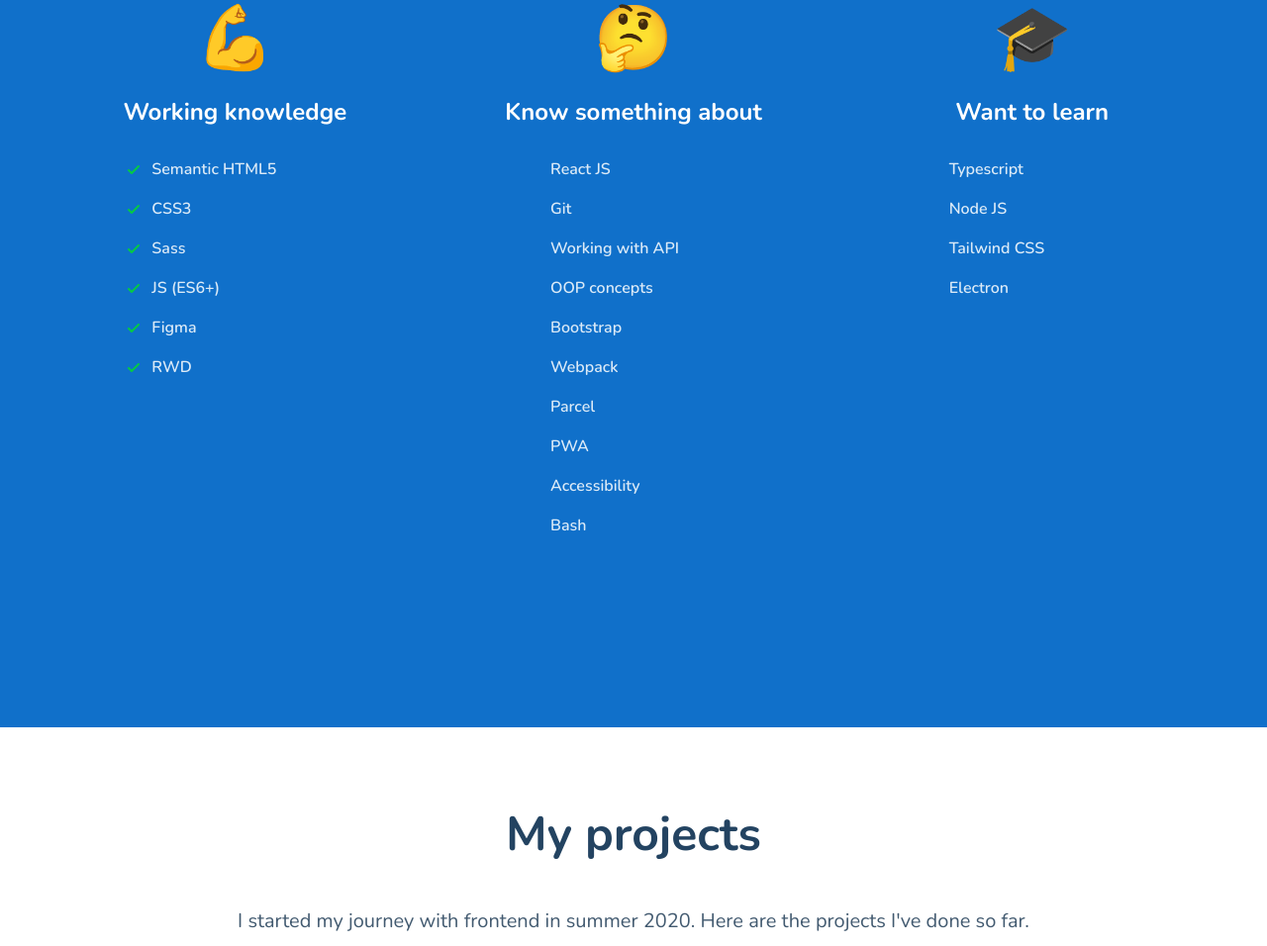
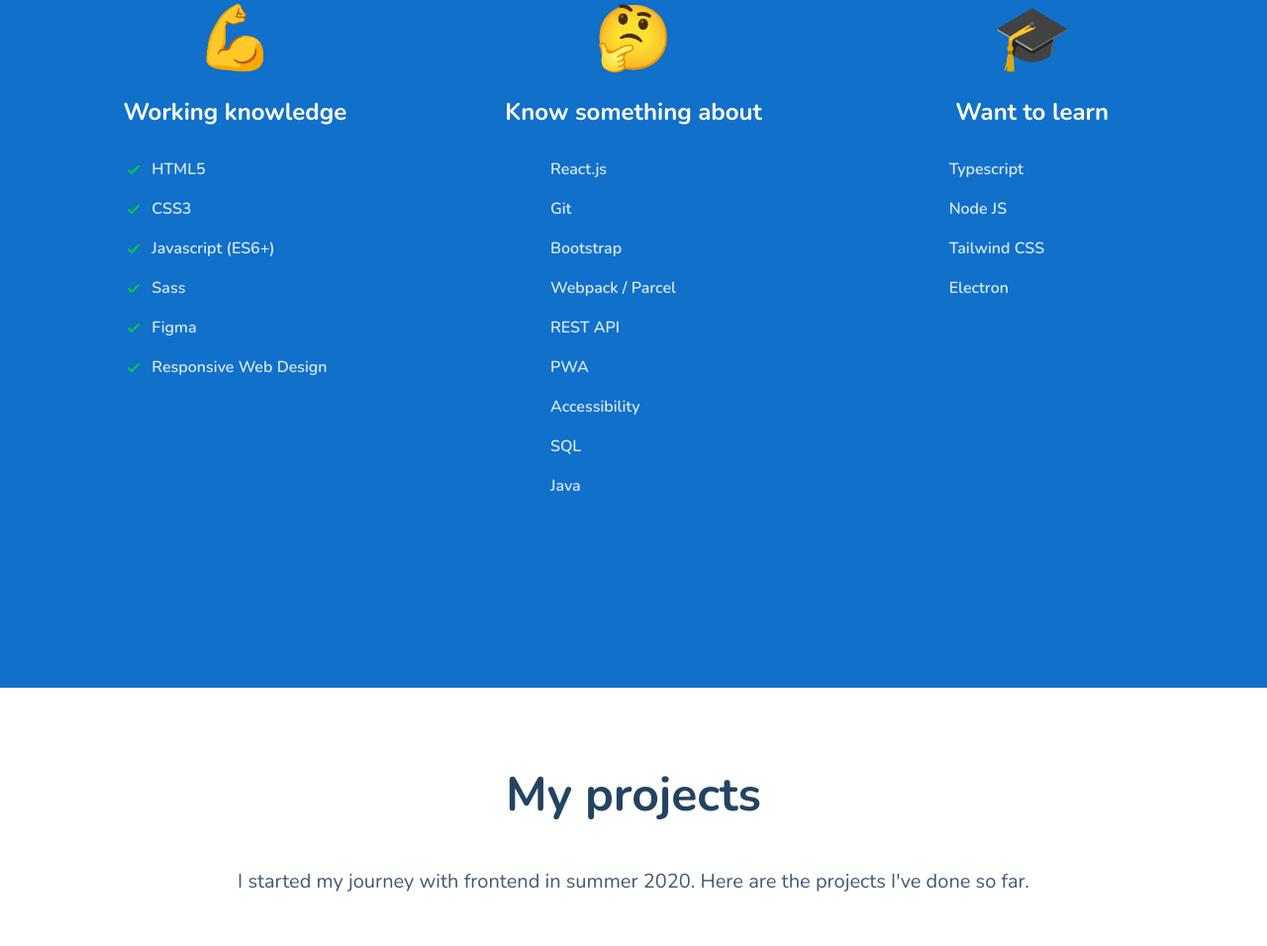
Before and after one commit to bartekrzesista/bartekrzesista.github.io, a website built with webpack: page src/pages/index.html in a window 1280 px wide. Shown: the part 1123-2079 px from the top of the page at 99% size. Built offline with nearby package versions, Linux system fonts and the light colour scheme; no server answers.

Commit message:
update skills list

```diff
--- a/src/pages/index.html
+++ b/src/pages/index.html
@@ -55,28 +55,27 @@
             <span class="skills__emoji">💪</span>
             <h3 class="skills__list-title">Working knowledge</h3>
             <ul class="skills__list skills__list--working">
-              <li class="skills__list-item">Semantic HTML5</li>
+              <li class="skills__list-item">HTML5</li>
               <li class="skills__list-item">CSS3</li>
+              <li class="skills__list-item">Javascript (ES6+)</li>
               <li class="skills__list-item">Sass</li>
-              <li class="skills__list-item">JS (ES6+)</li>
               <li class="skills__list-item">Figma</li>
-              <li class="skills__list-item">RWD</li>
+              <li class="skills__list-item">Responsive Web Design</li>
             </ul>
           </article>
           <article class="skills__segment">
             <span class="skills__emoji">🤔</span>
             <h3 class="skills__list-title">Know something about</h3>
             <ul class="skills__list skills__list--something">
-              <li class="skills__list-item">React JS</li>
+              <li class="skills__list-item">React.js</li>
               <li class="skills__list-item">Git</li>
-              <li class="skills__list-item">Working with API</li>
-              <li class="skills__list-item">OOP concepts</li>
               <li class="skills__list-item">Bootstrap</li>
-              <li class="skills__list-item">Webpack</li>
-              <li class="skills__list-item">Parcel</li>
+              <li class="skills__list-item">Webpack / Parcel</li>
+              <li class="skills__list-item">REST API</li>
               <li class="skills__list-item">PWA</li>
               <li class="skills__list-item">Accessibility</li>
-              <li class="skills__list-item">Bash</li>
+              <li class="skills__list-item">SQL</li>
+              <li class="skills__list-item">Java</li>
             </ul>
           </article>
           <article class="skills__segment">
```
